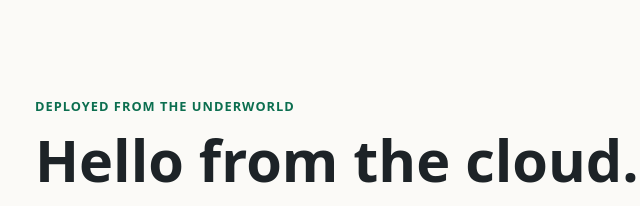
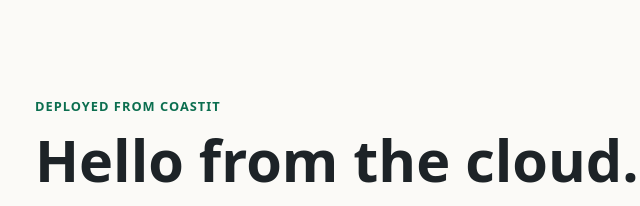
Before and after one commit to ericksenjadon/testing-coastIT, a plain HTML site: page index.html in a window 1280 px wide. Shown: the top 206 px of the page, 265-905 px from the left. Drawn offline with Linux system fonts and the light colour scheme; no server answers.

Commit message:
Update index.html

```diff
--- a/index.html
+++ b/index.html
@@ -9,7 +9,7 @@
 </head>
 <body>
   <header class="hero">
-    <p class="eyebrow">Deployed from THE UNDERWORLD</p>
+    <p class="eyebrow">Deployed from CoastIT</p>
     <h1>Hello from the cloud.</h1>
     <p class="lede">This page lives in a Git repository. Every push to <code>main</code> updates the servers behind it, and the fleet grows or shrinks with demand.</p>
     <a class="button" href="#how">How it works</a>
```
